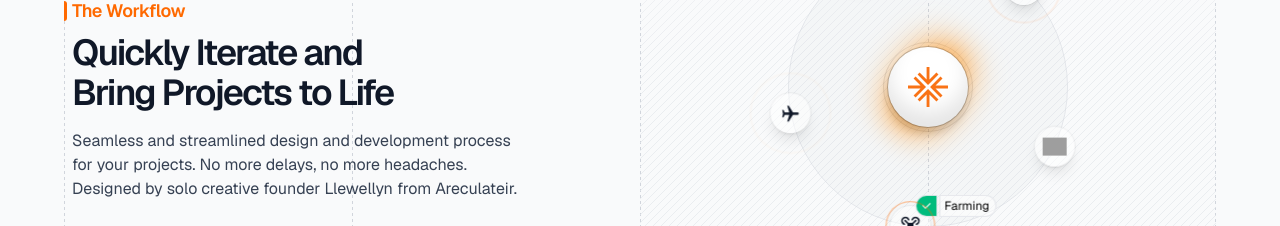
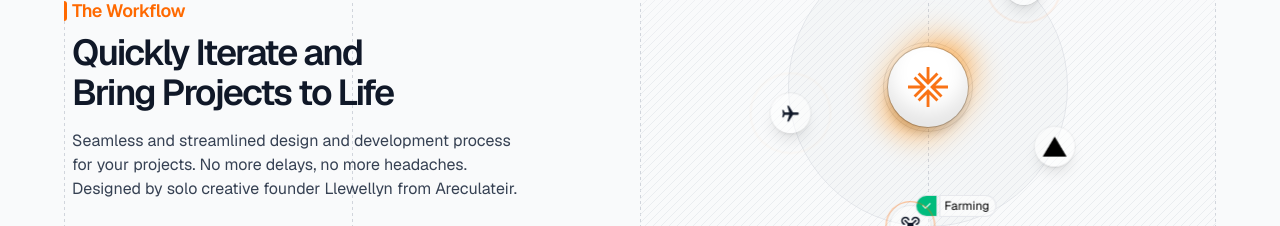
Before and after one commit to telluricaquarian/aclr77, a Next.js app: page / in a window 1280 px wide. Shown: the part 960-1186 px from the top of the page. Built offline with nearby package versions, Linux system fonts and the light colour scheme; grey boxes are pictures that could not be loaded.

Commit message:
Fix: correct Next.js public path for Vercel logo (/images/*)

```diff
--- a/src/components/ui/Features.tsx
+++ b/src/components/ui/Features.tsx
@@ -252,7 +252,7 @@ export default function Features() {
                     className="relative flex items-center justify-center"
                   >
                     <Image
-                      src="/public/images/vercellight.png"
+                      src="/images/vercellight.png"
                       alt="Vercel logo"
                       width={24}
                       height={24}
```
